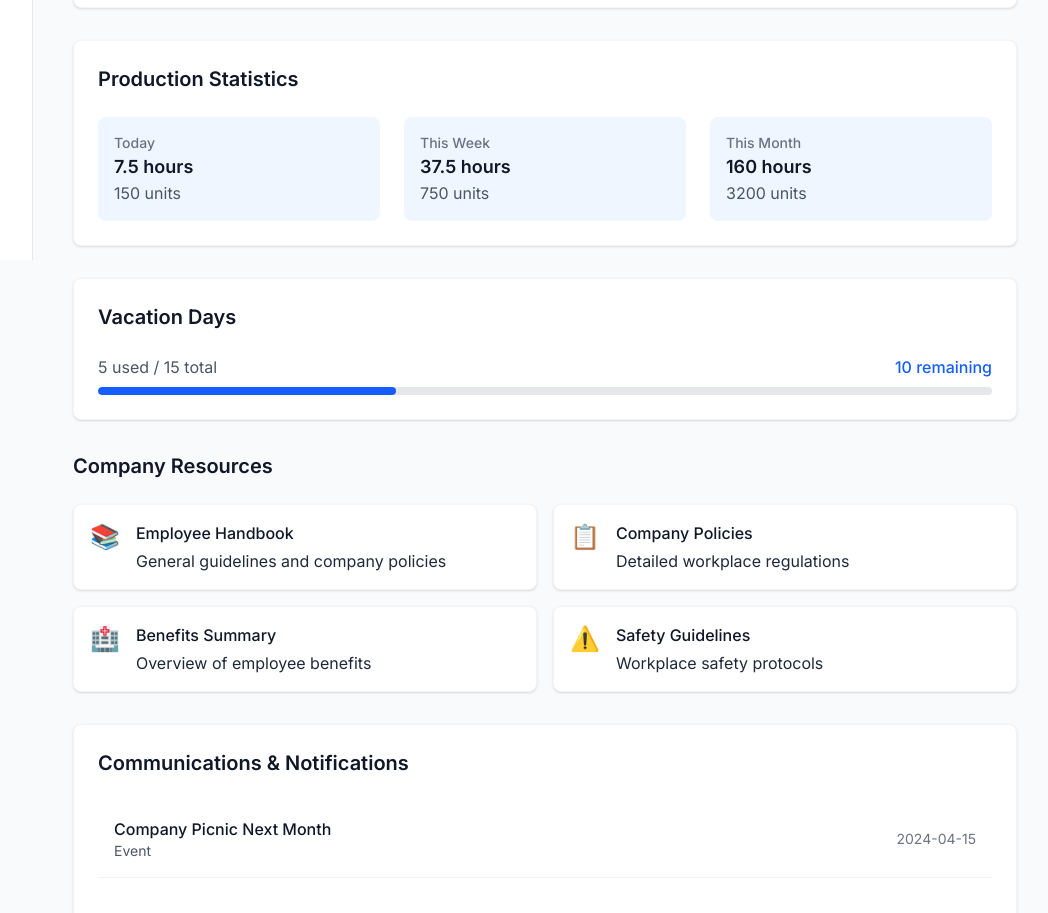
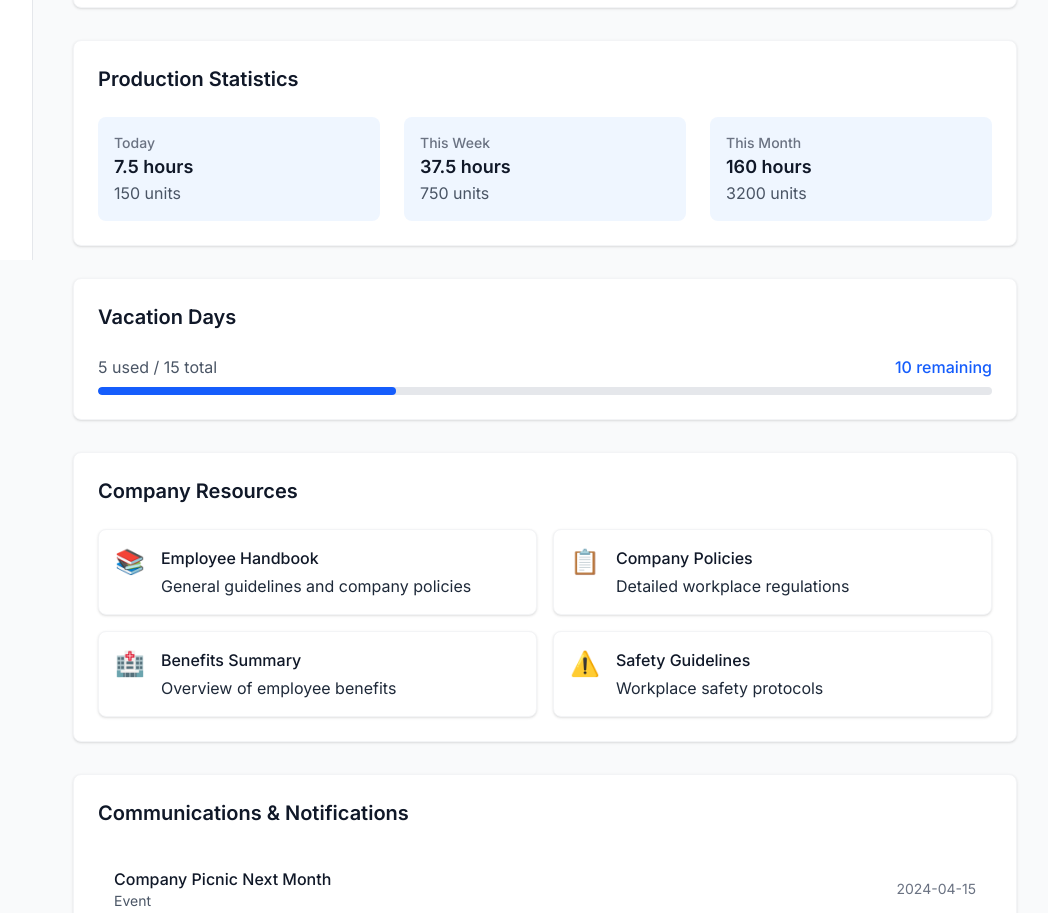
Before and after one commit to soggeyvans/accord-portal, a Next.js app: page /dashboard/profile in a window 1280 px wide. Shown: the part 540-1453 px from the top of the page, without its empty margins (223-1271 px from the left). Built offline with nearby package versions, Linux system fonts and the light colour scheme; sample sign-in values are in the browser's storage.

Commit message:
Clean up unused imports and fix profile page router issue

```diff
--- a/app/dashboard/profile/page.tsx
+++ b/app/dashboard/profile/page.tsx
@@ -1,8 +1,33 @@
 'use client';
 
-import React, { useState, useEffect } from 'react';
+import React from 'react';
+import Image from 'next/image';
 
-const mockEmployeeData = {
+interface EmployeeData {
+  operatorCode: string;
+  name: string;
+  startDate: string;
+  birthdate: string;
+  profilePicture: string;
+  emergencyContact: {
+    name: string;
+    relationship: string;
+    phone: string;
+    alternatePhone: string;
+  };
+  productionStats: {
+    today: { hours: number; units: number };
+    thisWeek: { hours: number; units: number };
+    thisMonth: { hours: number; units: number };
+  };
+  vacation: {
+    allowed: number;
+    used: number;
+    remaining: number;
+  };
+}
+
+const mockEmployeeData: EmployeeData = {
   operatorCode: 'OP123',
   name: 'John Doe',
   startDate: 'Jan 5, 2020',
@@ -26,16 +51,18 @@ const mockEmployeeData = {
   }
 };
 
-const renderProfileHeader = () => {
+function ProfilePage() {
   const today = new Date();
   const birthday = new Date(mockEmployeeData.birthdate);
   const isBirthday = today.getMonth() === birthday.getMonth() && today.getDate() === birthday.getDate();
 
   return (
-    <div className="bg-white rounded-lg shadow-sm border border-gray-100 p-6 mb-8">
+    <main className="min-h-screen bg-gray-50 py-8">
+      <div className="container mx-auto px-4 max-w-6xl space-y-8">
+        {/* Profile Header */}
+        <section className="bg-white rounded-lg shadow-sm border border-gray-100 p-6">
           <div className="flex flex-col md:flex-row items-start md:items-center gap-6">
             <div className="relative w-32 h-32 rounded-full overflow-hidden bg-gray-100 border-2 border-blue-100">
-          {/* Placeholder for profile picture */}
               <div className="absolute inset-0 flex items-center justify-center text-gray-400">
                 <svg className="w-16 h-16" fill="none" stroke="currentColor" viewBox="0 0 24 24">
                   <path strokeLinecap="round" strokeLinejoin="round" strokeWidth="2" d="M16 7a4 4 0 11-8 0 4 4 0 018 0zM12 14a7 7 0 00-7 7h14a7 7 0 00-7-7z" />
@@ -44,7 +71,7 @@ const renderProfileHeader = () => {
             </div>
             <div className="flex-1">
               <div className="flex items-center gap-4">
-            <h2 className="text-2xl font-semibold text-gray-900">{mockEmployeeData.name}</h2>
+                <h1 className="text-2xl font-semibold text-gray-900">{mockEmployeeData.name}</h1>
                 {isBirthday && (
                   <div className="flex items-center gap-2">
                     <span className="text-2xl">🎉</span>
@@ -58,71 +85,76 @@ const renderProfileHeader = () => {
               </button>
             </div>
           </div>
-    </div>
-  );
-};
+        </section>
 
-const renderEmployeeInfo = () => {
-  return (
-    <div className="bg-white rounded-lg shadow-sm border border-gray-100 p-6 mb-8">
-      <h3 className="text-xl font-semibold text-gray-900 mb-6">Employee Information</h3>
+        {/* Employee Information */}
+        <section className="bg-white rounded-lg shadow-sm border border-gray-100 p-6">
+          <h2 className="text-xl font-semibold text-gray-900 mb-6">Employee Information</h2>
           <div className="grid grid-cols-1 md:grid-cols-2 gap-6">
             <div className="space-y-4">
               <div>
-            <h4 className="text-sm font-medium text-gray-500">Start Date</h4>
+                <h3 className="text-sm font-medium text-gray-500">Start Date</h3>
                 <p className="text-base text-gray-900">{mockEmployeeData.startDate}</p>
               </div>
               <div>
-            <h4 className="text-sm font-medium text-gray-500">Birthdate</h4>
+                <h3 className="text-sm font-medium text-gray-500">Birthdate</h3>
                 <p className="text-base text-gray-900">{mockEmployeeData.birthdate}</p>
               </div>
             </div>
-        <div className="space-y-4">
             <div>
-            <h4 className="text-sm font-medium text-gray-500">Emergency Contact</h4>
+              <h3 className="text-sm font-medium text-gray-500">Emergency Contact</h3>
               <div className="mt-2 space-y-2">
-              <p className="text-base text-gray-900">{mockEmployeeData.emergencyContact.name} ({mockEmployeeData.emergencyContact.relationship})</p>
-              <p className="text-base text-gray-900">Primary: {mockEmployeeData.emergencyContact.phone}</p>
-              <p className="text-base text-gray-900">Alternative: {mockEmployeeData.emergencyContact.alternatePhone}</p>
+                <p className="text-base text-gray-900">
+                  {mockEmployeeData.emergencyContact.name} ({mockEmployeeData.emergencyContact.relationship})
+                </p>
+                <p className="text-base text-gray-900">
+                  Primary: {mockEmployeeData.emergencyContact.phone}
+                </p>
+                <p className="text-base text-gray-900">
+                  Alternative: {mockEmployeeData.emergencyContact.alternatePhone}
+                </p>
               </div>
             </div>
           </div>
+        </section>
+
+        {/* Production Statistics */}
+        <section className="bg-white rounded-lg shadow-sm border border-gray-100 p-6">
+          <h2 className="text-xl font-semibold text-gray-900 mb-6">Production Statistics</h2>
+          <div className="grid grid-cols-1 md:grid-cols-3 gap-6">
+            <div className="p-4 bg-blue-50 rounded-lg">
+              <h3 className="text-sm font-medium text-gray-500">Today</h3>
+              <p className="text-lg font-semibold text-gray-900">
+                {mockEmployeeData.productionStats.today.hours} hours
+              </p>
+              <p className="text-base text-gray-600">
+                {mockEmployeeData.productionStats.today.units} units
+              </p>
+            </div>
+            <div className="p-4 bg-blue-50 rounded-lg">
+              <h3 className="text-sm font-medium text-gray-500">This Week</h3>
+              <p className="text-lg font-semibold text-gray-900">
+                {mockEmployeeData.productionStats.thisWeek.hours} hours
+              </p>
+              <p className="text-base text-gray-600">
+                {mockEmployeeData.productionStats.thisWeek.units} units
+              </p>
+            </div>
+            <div className="p-4 bg-blue-50 rounded-lg">
+              <h3 className="text-sm font-medium text-gray-500">This Month</h3>
+              <p className="text-lg font-semibold text-gray-900">
+                {mockEmployeeData.productionStats.thisMonth.hours} hours
+              </p>
+              <p className="text-base text-gray-600">
+                {mockEmployeeData.productionStats.thisMonth.units} units
+              </p>
             </div>
           </div>
-  );
-};
+        </section>
 
-const renderProductionStats = () => {
-  return (
-    <div className="bg-white rounded-lg shadow-sm border border-gray-100 p-6 mb-8">
-      <h3 className="text-xl font-semibold text-gray-900 mb-6">Production Statistics</h3>
-      <div className="grid grid-cols-1 md:grid-cols-3 gap-6">
-        <div className="p-4 bg-blue-50 rounded-lg">
-          <h4 className="text-sm font-medium text-gray-500">Today</h4>
-          <p className="text-lg font-semibold text-gray-900">{mockEmployeeData.productionStats.today.hours} hours</p>
-          <p className="text-base text-gray-600">{mockEmployeeData.productionStats.today.units} units</p>
-        </div>
-        <div className="p-4 bg-blue-50 rounded-lg">
-          <h4 className="text-sm font-medium text-gray-500">This Week</h4>
-          <p className="text-lg font-semibold text-gray-900">{mockEmployeeData.productionStats.thisWeek.hours} hours</p>
-          <p className="text-base text-gray-600">{mockEmployeeData.productionStats.thisWeek.units} units</p>
-        </div>
-        <div className="p-4 bg-blue-50 rounded-lg">
-          <h4 className="text-sm font-medium text-gray-500">This Month</h4>
-          <p className="text-lg font-semibold text-gray-900">{mockEmployeeData.productionStats.thisMonth.hours} hours</p>
-          <p className="text-base text-gray-600">{mockEmployeeData.productionStats.thisMonth.units} units</p>
-        </div>
-      </div>
-    </div>
-  );
-};
-
-const renderVacationInfo = () => {
-  const percentUsed = (mockEmployeeData.vacation.used / mockEmployeeData.vacation.allowed) * 100;
-
-  return (
-    <div className="bg-white rounded-lg shadow-sm border border-gray-100 p-6 mb-8">
-      <h3 className="text-xl font-semibold text-gray-900 mb-6">Vacation Days</h3>
+        {/* Vacation Days */}
+        <section className="bg-white rounded-lg shadow-sm border border-gray-100 p-6">
+          <h2 className="text-xl font-semibold text-gray-900 mb-6">Vacation Days</h2>
           <div className="space-y-4">
             <div className="flex items-center justify-between mb-2">
               <span className="text-base text-gray-600">
@@ -135,18 +167,15 @@ const renderVacationInfo = () => {
             <div className="w-full h-2 bg-gray-200 rounded-full overflow-hidden">
               <div
                 className="h-full bg-blue-600 rounded-full"
-            style={{ width: `${percentUsed}%` }}
+                style={{ width: `${(mockEmployeeData.vacation.used / mockEmployeeData.vacation.allowed) * 100}%` }}
               />
             </div>
           </div>
-    </div>
-  );
-};
+        </section>
 
-const renderCompanyDocs = () => {
-  return (
-    <div className="space-y-6">
-      <h3 className="text-xl font-semibold text-gray-900">Company Resources</h3>
+        {/* Company Resources */}
+        <section className="bg-white rounded-lg shadow-sm border border-gray-100 p-6">
+          <h2 className="text-xl font-semibold text-gray-900 mb-6">Company Resources</h2>
           <div className="grid grid-cols-1 md:grid-cols-2 gap-4">
             {[
               { title: 'Employee Handbook', icon: '📚', description: 'General guidelines and company policies' },
@@ -161,25 +190,18 @@ const renderCompanyDocs = () => {
                 <div className="flex items-start space-x-4">
                   <span className="text-2xl">{doc.icon}</span>
                   <div>
-                <h4 className="text-base font-medium text-gray-900 mb-1">
-                  {doc.title}
-                </h4>
-                <p className="text-base text-gray-800">
-                  {doc.description}
-                </p>
+                    <h3 className="text-base font-medium text-gray-900 mb-1">{doc.title}</h3>
+                    <p className="text-base text-gray-800">{doc.description}</p>
                   </div>
                 </div>
               </div>
             ))}
           </div>
-    </div>
-  );
-};
+        </section>
 
-const renderCommunications = () => {
-  return (
-    <div className="bg-white rounded-lg shadow-sm border border-gray-100 p-6 mt-8">
-      <h3 className="text-xl font-semibold text-gray-900 mb-6">Communications & Notifications</h3>
+        {/* Communications & Notifications */}
+        <section className="bg-white rounded-lg shadow-sm border border-gray-100 p-6">
+          <h2 className="text-xl font-semibold text-gray-900 mb-6">Communications & Notifications</h2>
           <div className="space-y-4">
             {[
               { title: 'Company Picnic Next Month', date: '2024-04-15', type: 'Event' },
@@ -188,26 +210,17 @@ const renderCommunications = () => {
             ].map((notification, index) => (
               <div key={index} className="flex items-center justify-between p-4 border-b border-gray-100 last:border-0">
                 <div>
-              <h4 className="text-base font-medium text-gray-900">{notification.title}</h4>
+                  <h3 className="text-base font-medium text-gray-900">{notification.title}</h3>
                   <p className="text-sm text-gray-600">{notification.type}</p>
                 </div>
                 <span className="text-sm text-gray-500">{notification.date}</span>
               </div>
             ))}
           </div>
+        </section>
       </div>
-  );
-};
-
-export default function ProfilePage() {
-  return (
-    <div className="container mx-auto px-4 py-8">
-      {renderProfileHeader()}
-      {renderEmployeeInfo()}
-      {renderProductionStats()}
-      {renderVacationInfo()}
-      {renderCompanyDocs()}
-      {renderCommunications()}
-    </div>
+    </main>
   );
 }
+
+export default ProfilePage;
```
Lines whose indentation alone changed are shown as unchanged.
